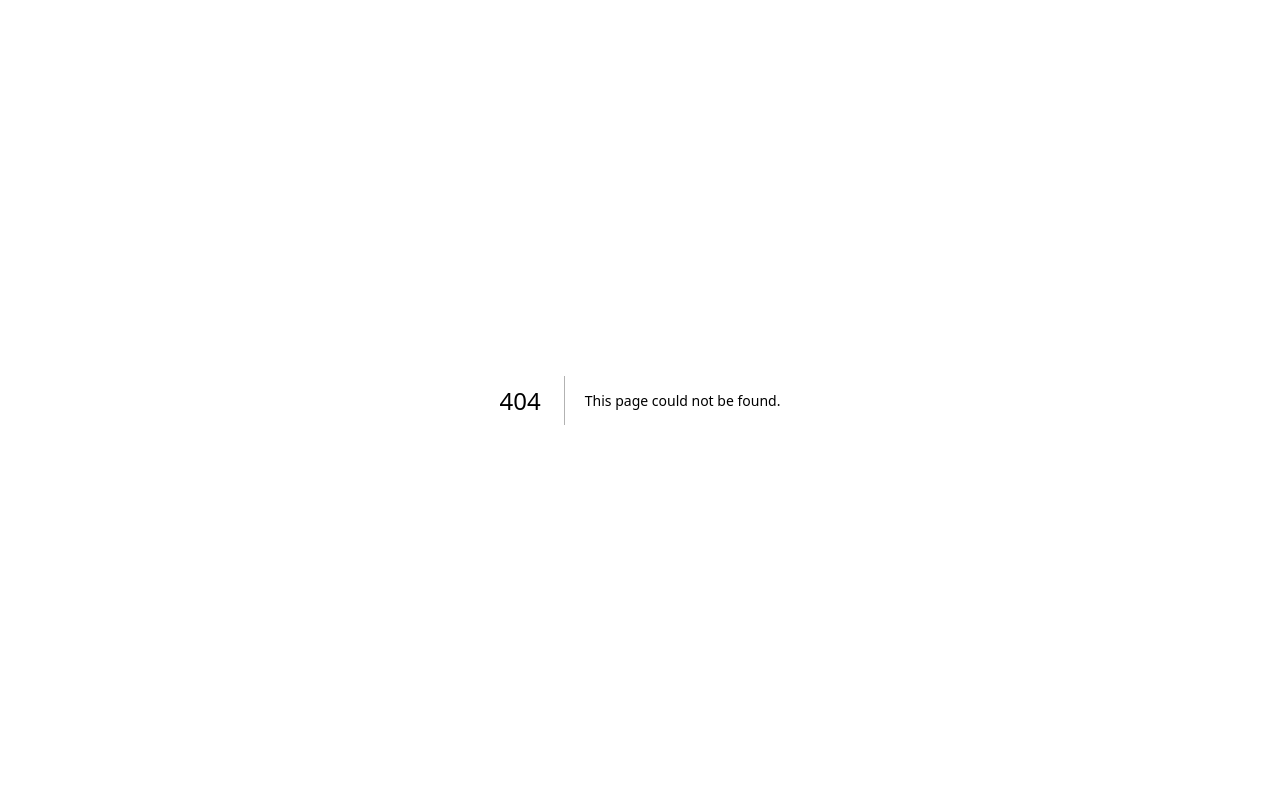
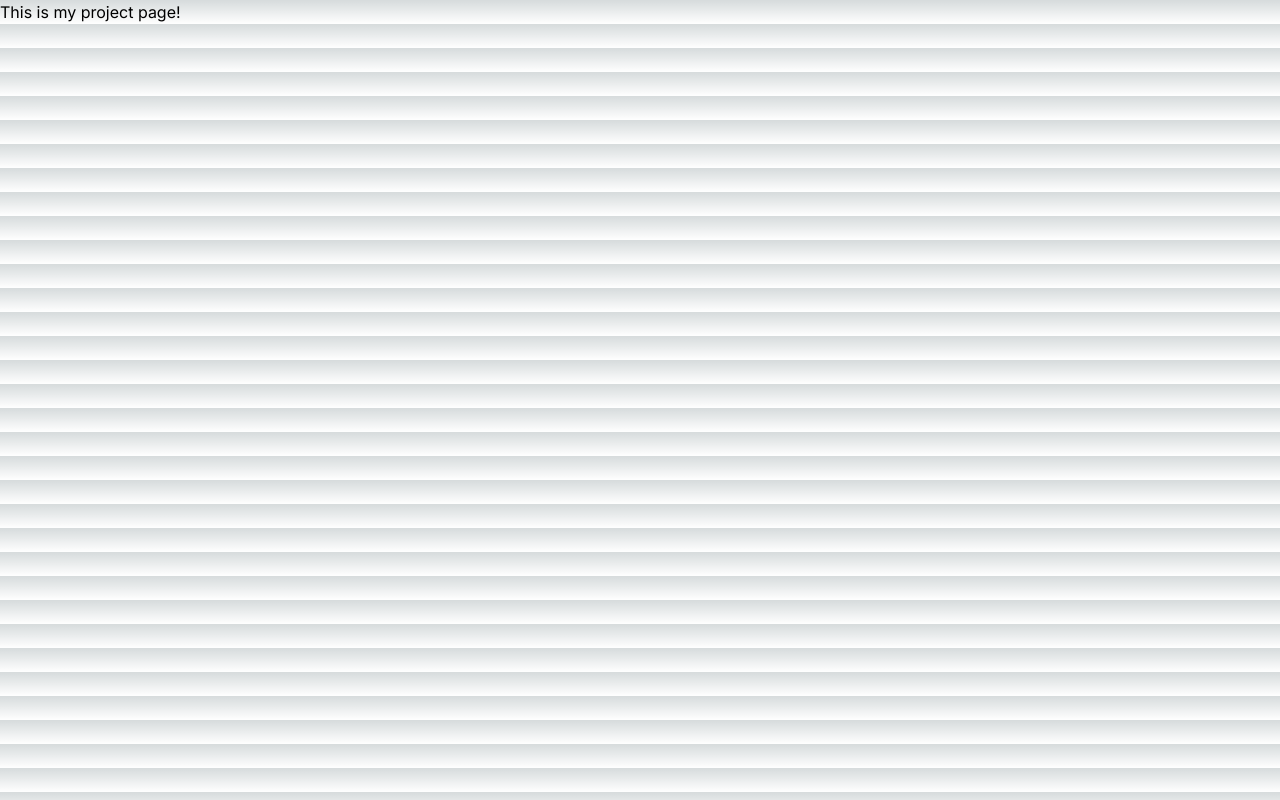
Before and after one commit to Jstanion/Portfolio, a Next.js app: page /project in a window 1280 px wide. Before the commit this address had no page. Built offline with nearby package versions, Linux system fonts and the light colour scheme.

Commit message:
add project route page

```diff
--- /dev/null
+++ b/app/project/page.js
@@ -0,0 +1,3 @@
+export default function Project() {
+  return <h1>This is my project page!</h1>
+}
```
